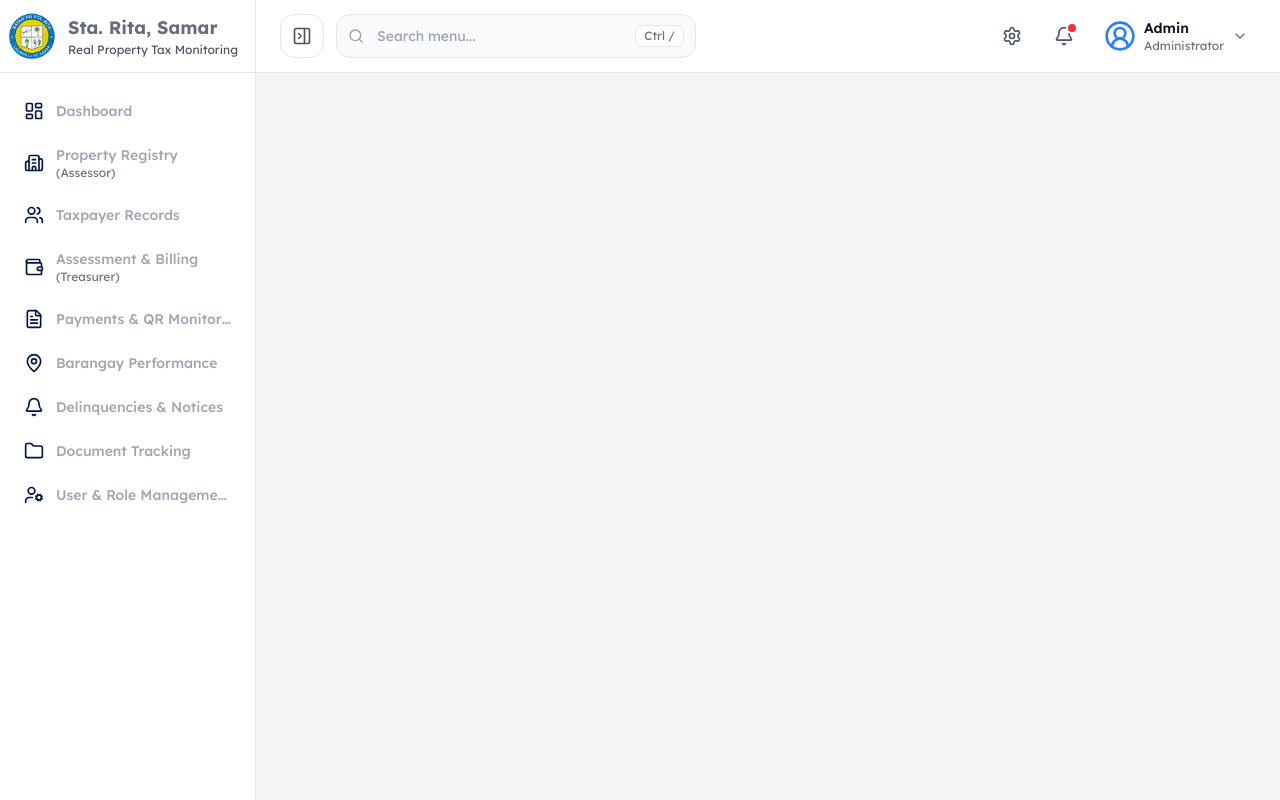
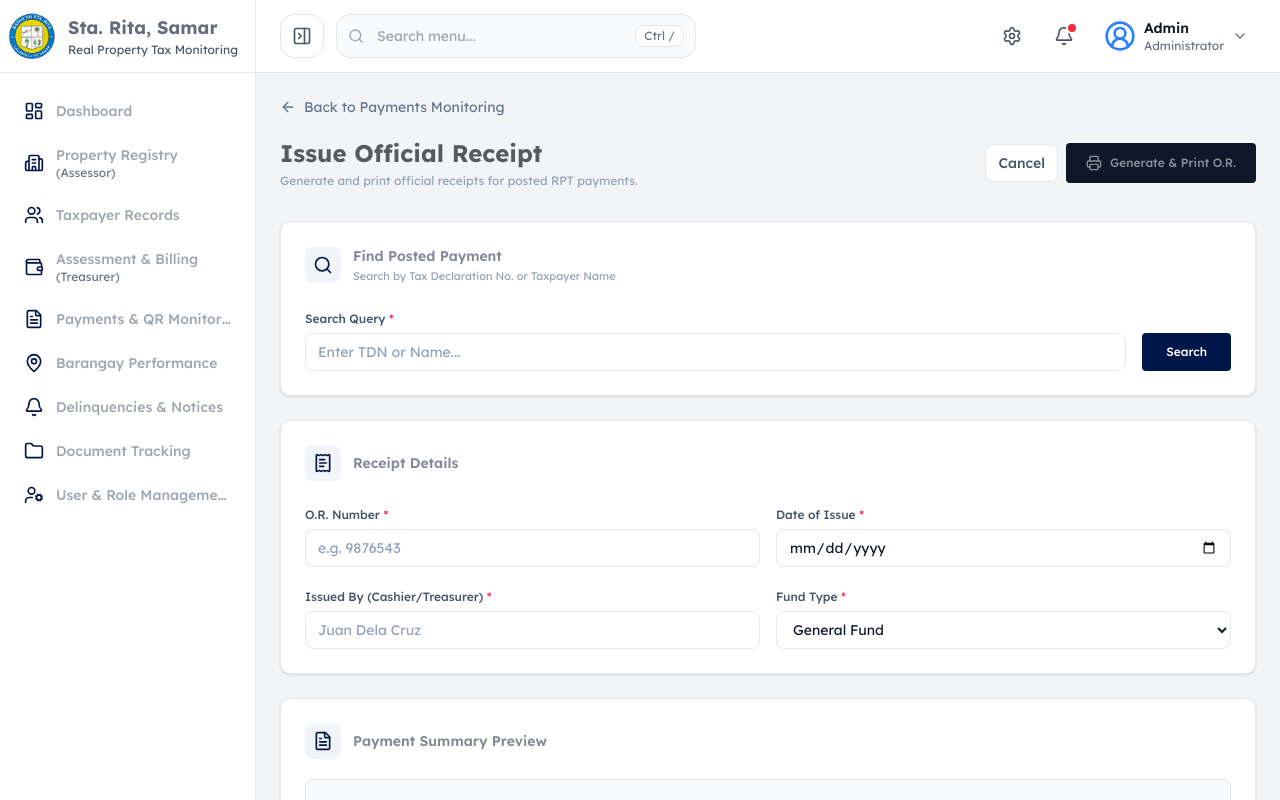
Before and after one commit to panisjr/tax-system, a Next.js app: page /payments/receipt in a window 1280 px wide. Built offline with nearby package versions, Linux system fonts and the light colour scheme.

Commit message:
added reciept page

```diff
--- a/app/payments/receipt/page.tsx
+++ b/app/payments/receipt/page.tsx
@@ -1,9 +1,196 @@
+"use client";
 
+import { useRouter } from "next/navigation";
+import {
+  ArrowLeft,
+  Printer,
+  Search,
+  ReceiptText,
+  FileText,
+} from "lucide-react";
 
-export default function HomePage() {
+export default function IssueReceiptPage() {
+  const router = useRouter();
+
   return (
     <main>
+      <div className="flex-1">
+        {/* Header Section */}
+        <header className="mb-8">
+          <button
+            type="button"
+            onClick={() => router.back()}
+            className="font-lexend mb-5 inline-flex cursor-pointer items-center gap-2 text-sm text-slate-500 transition-colors hover:text-slate-700"
+          >
+            <ArrowLeft className="h-4 w-4" />
+            Back to Payments Monitoring
+          </button>
 
+          <div className="flex flex-col gap-4 sm:flex-row sm:items-center sm:justify-between">
+            <div>
+              <h1 className="font-lexend text-2xl font-bold text-[#595a5d]">
+                Issue Official Receipt
+              </h1>
+              <p className="font-inter mt-1 text-xs text-slate-400">
+                Generate and print official receipts for posted RPT payments.
+              </p>
+            </div>
+
+            <div className="flex items-center gap-2">
+              <button
+                type="button"
+                onClick={() => router.back()}
+                className="font-inter inline-flex items-center gap-2 rounded-md border border-gray-200 bg-white px-3 py-2 text-sm font-medium text-slate-600 hover:bg-gray-50"
+              >
+                Cancel
+              </button>
+
+              <button
+                type="button"
+                className="font-inter inline-flex h-10 cursor-pointer items-center gap-2 rounded bg-[#0F172A] px-5 text-xs font-medium text-[#8A9098] transition-colors hover:bg-slate-800"
+              >
+                <Printer className="h-4 w-4" />
+                Generate & Print O.R.
+              </button>
+            </div>
+          </div>
+        </header>
+
+        <div className="space-y-6">
+          {/* Section 1: Find Payment */}
+          <section className="rounded-lg border border-gray-200 bg-white p-6 shadow-sm">
+            <div className="mb-5 flex items-center gap-3">
+              <div className="rounded-md bg-slate-100 p-2">
+                <Search className="h-5 w-5 text-[#00154A]" />
+              </div>
+              <div>
+                <h2 className="font-inter text-sm font-semibold text-[#848794]">
+                  Find Posted Payment
+                </h2>
+                <p className="font-inter text-[11px] text-slate-400 mt-0.5">
+                  Search by Tax Declaration No. or Taxpayer Name
+                </p>
+              </div>
+            </div>
+
+            <div className="flex items-end gap-4">
+              <div className="flex-1">
+                <label className="font-inter text-xs font-medium text-slate-600">
+                  Search Query <span className="text-rose-500">*</span>
+                </label>
+                <input
+                  type="text"
+                  placeholder="Enter TDN or Name..."
+                  className="font-inter mt-1 w-full rounded-md border border-gray-200 px-3 py-2 text-sm outline-none focus:ring-2 focus:ring-slate-200 placeholder:text-slate-400 text-slate-900"
+                />
+              </div>
+              <button className="font-inter h-[38px] px-6 rounded bg-[#00154A] text-white text-xs font-medium hover:bg-blue-900 transition-colors">
+                Search
+              </button>
+            </div>
+          </section>
+
+          {/* Section 2: Receipt Details */}
+          <section className="rounded-lg border border-gray-200 bg-white p-6 shadow-sm">
+            <div className="mb-5 flex items-center gap-3">
+              <div className="rounded-md bg-slate-100 p-2">
+                <ReceiptText className="h-5 w-5 text-[#00154A]" />
+              </div>
+              <h2 className="font-inter text-sm font-semibold text-[#848794]">
+                Receipt Details
+              </h2>
+            </div>
+
+            <div className="grid grid-cols-1 gap-4 sm:grid-cols-2">
+              <div>
+                <label className="font-inter text-xs font-medium text-slate-600">
+                  O.R. Number <span className="text-rose-500">*</span>
+                </label>
+                <input
+                  type="text"
+                  placeholder="e.g. 9876543"
+                  className="font-inter mt-1 w-full rounded-md border border-gray-200 px-3 py-2 text-sm outline-none focus:ring-2 focus:ring-slate-200 placeholder:text-slate-400 text-slate-900"
+                />
+              </div>
+              <div>
+                <label className="font-inter text-xs font-medium text-slate-600">
+                  Date of Issue <span className="text-rose-500">*</span>
+                </label>
+                <input
+                  type="date"
+                  className="font-inter mt-1 w-full rounded-md border border-gray-200 px-3 py-2 text-sm outline-none focus:ring-2 focus:ring-slate-200 text-slate-900 cursor-pointer"
+                />
+              </div>
+              <div>
+                <label className="font-inter text-xs font-medium text-slate-600">
+                  Issued By (Cashier/Treasurer){" "}
+                  <span className="text-rose-500">*</span>
+                </label>
+                <input
+                  type="text"
+                  placeholder="Juan Dela Cruz"
+                  className="font-inter mt-1 w-full rounded-md border border-gray-200 px-3 py-2 text-sm outline-none focus:ring-2 focus:ring-slate-200 placeholder:text-slate-400 text-slate-900"
+                />
+              </div>
+              <div>
+                <label className="font-inter text-xs font-medium text-slate-600">
+                  Fund Type <span className="text-rose-500">*</span>
+                </label>
+                <select className="font-inter mt-1 w-full rounded-md border border-gray-200 px-3 py-2 text-sm outline-none focus:ring-2 focus:ring-slate-200 bg-white text-slate-900">
+                  <option value="general">General Fund</option>
+                  <option value="sef">Special Education Fund (SEF)</option>
+                  <option value="trust">Trust Fund</option>
+                </select>
+              </div>
+            </div>
+          </section>
+
+          {/* Section 3: Payment Summary (Read-Only Preview) */}
+          <section className="rounded-lg border border-gray-200 bg-white p-6 shadow-sm">
+            <div className="mb-5 flex items-center gap-3">
+              <div className="rounded-md bg-slate-100 p-2">
+                <FileText className="h-5 w-5 text-[#00154A]" />
+              </div>
+              <h2 className="font-inter text-sm font-semibold text-[#848794]">
+                Payment Summary Preview
+              </h2>
+            </div>
+
+            <div className="bg-slate-50 rounded-md border border-gray-200 p-4 space-y-3">
+              <div className="flex justify-between items-center text-sm">
+                <span className="font-inter text-slate-500">Basic Tax</span>
+                <span className="font-inter font-medium text-slate-900">
+                  ₱0.00
+                </span>
+              </div>
+              <div className="flex justify-between items-center text-sm">
+                <span className="font-inter text-slate-500">
+                  Special Education Fund (SEF)
+                </span>
+                <span className="font-inter font-medium text-slate-900">
+                  ₱0.00
+                </span>
+              </div>
+              <div className="flex justify-between items-center text-sm">
+                <span className="font-inter text-slate-500">
+                  Penalties / Interests
+                </span>
+                <span className="font-inter font-medium text-slate-900">
+                  ₱0.00
+                </span>
+              </div>
+              <div className="pt-3 border-t border-gray-200 flex justify-between items-center">
+                <span className="font-inter font-semibold text-slate-700">
+                  Total Amount
+                </span>
+                <span className="font-inter font-bold text-lg text-[#00154A]">
+                  ₱0.00
+                </span>
+              </div>
+            </div>
+          </section>
+        </div>
+      </div>
     </main>
   );
 }
```
